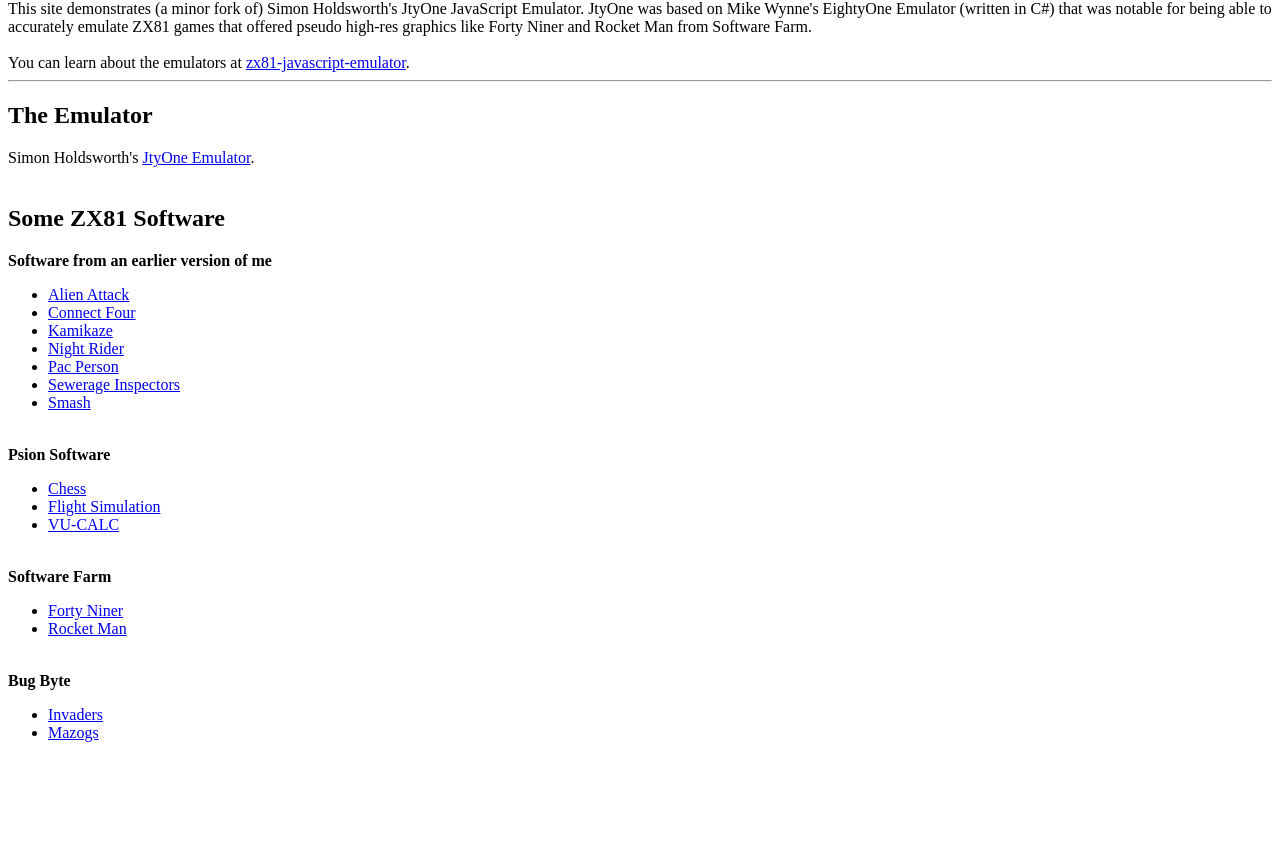
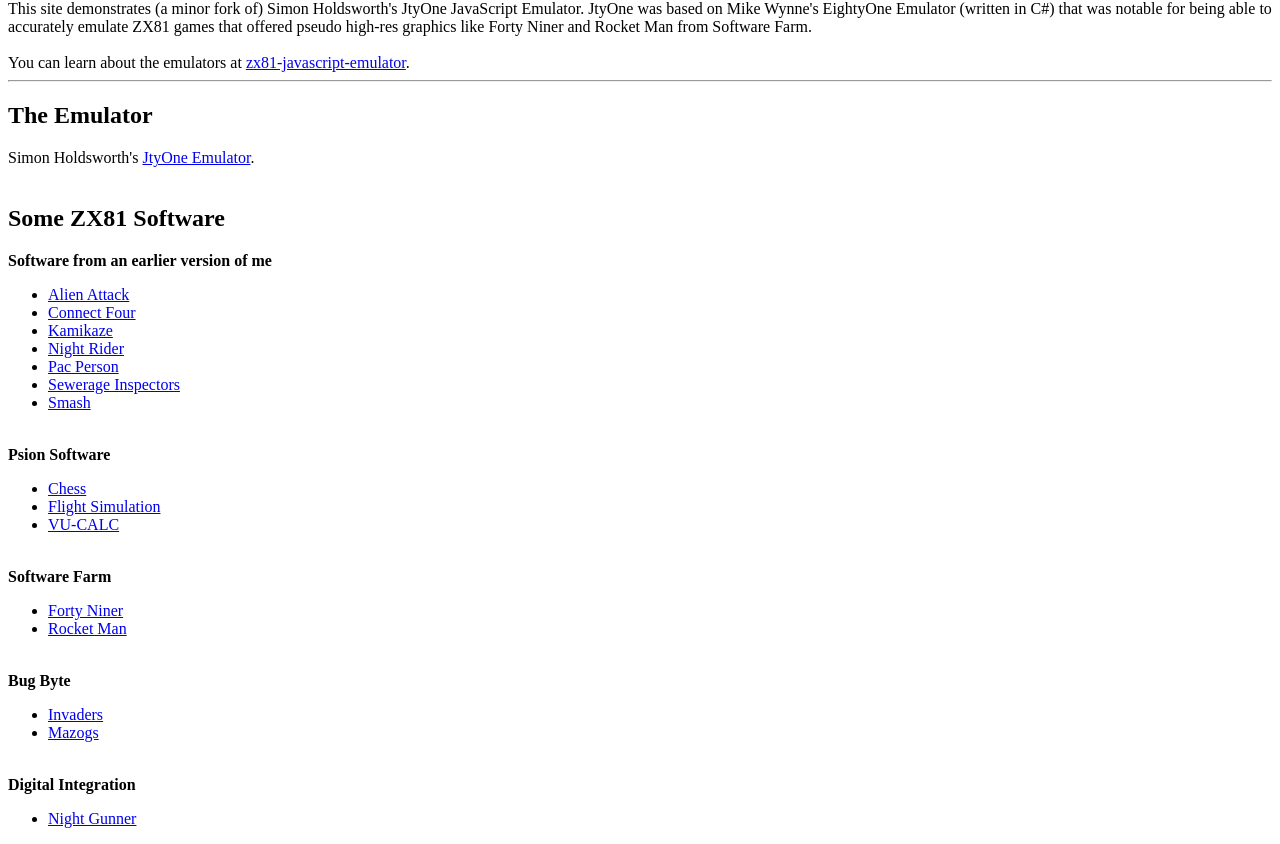
Before and after one commit to hammingweight/hammingweight.github.io, a plain HTML site: page index.html in a window 1280 px wide. Shown: the part 66-910 px from the top of the page. Before the commit the page ends 824 px from the top, so only its background shows below. Drawn offline with Linux system fonts and the light colour scheme.

Commit message:
Add Night Gunner.

```diff
--- a/index.html
+++ b/index.html
@@ -56,5 +56,12 @@
 <LI><A HREF="zx81.html?id=15">Mazogs</A></LI>
 </UL>
 
+<BR/>
+
+<B>Digital Integration</B>
+<UL>
+<LI><A HREF="zx81.html?id=17">Night Gunner</A></LI>
+</UL>
+
 </BODY>
 </HTML>
```
Also changed, not shown: 1 other file.
